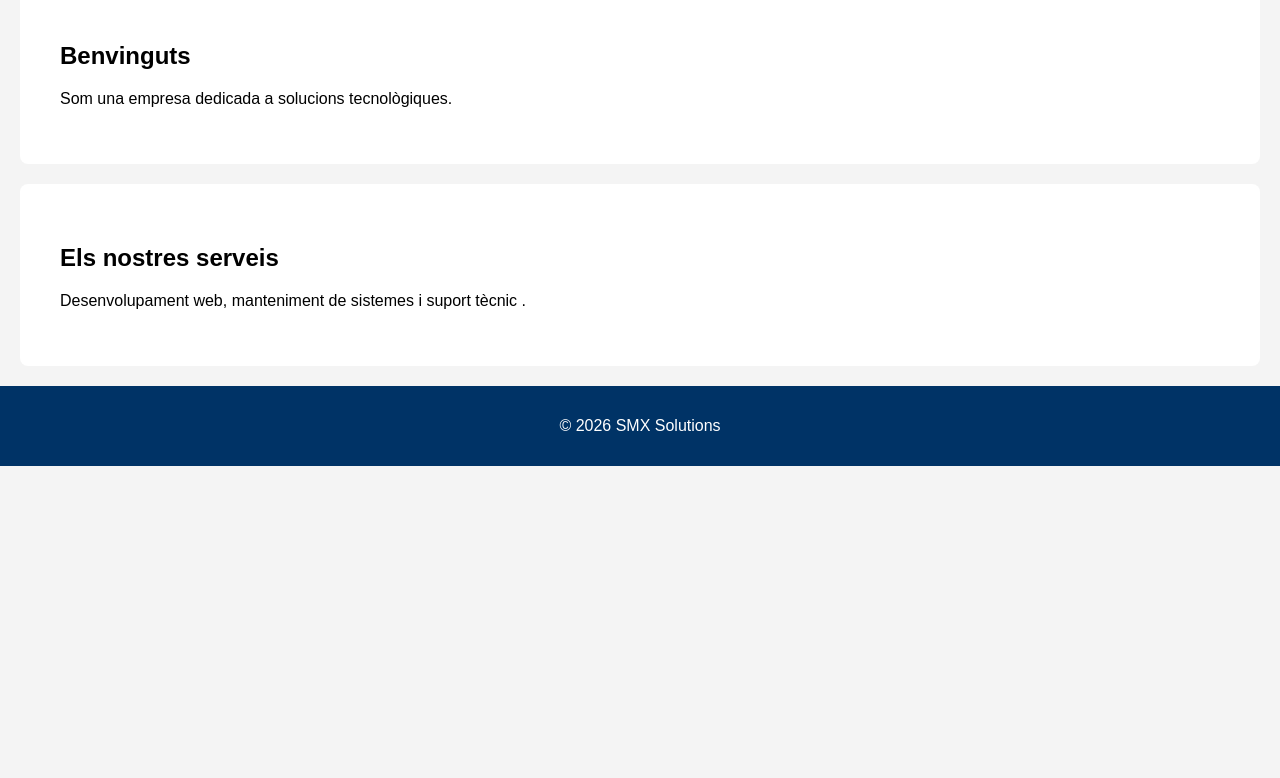
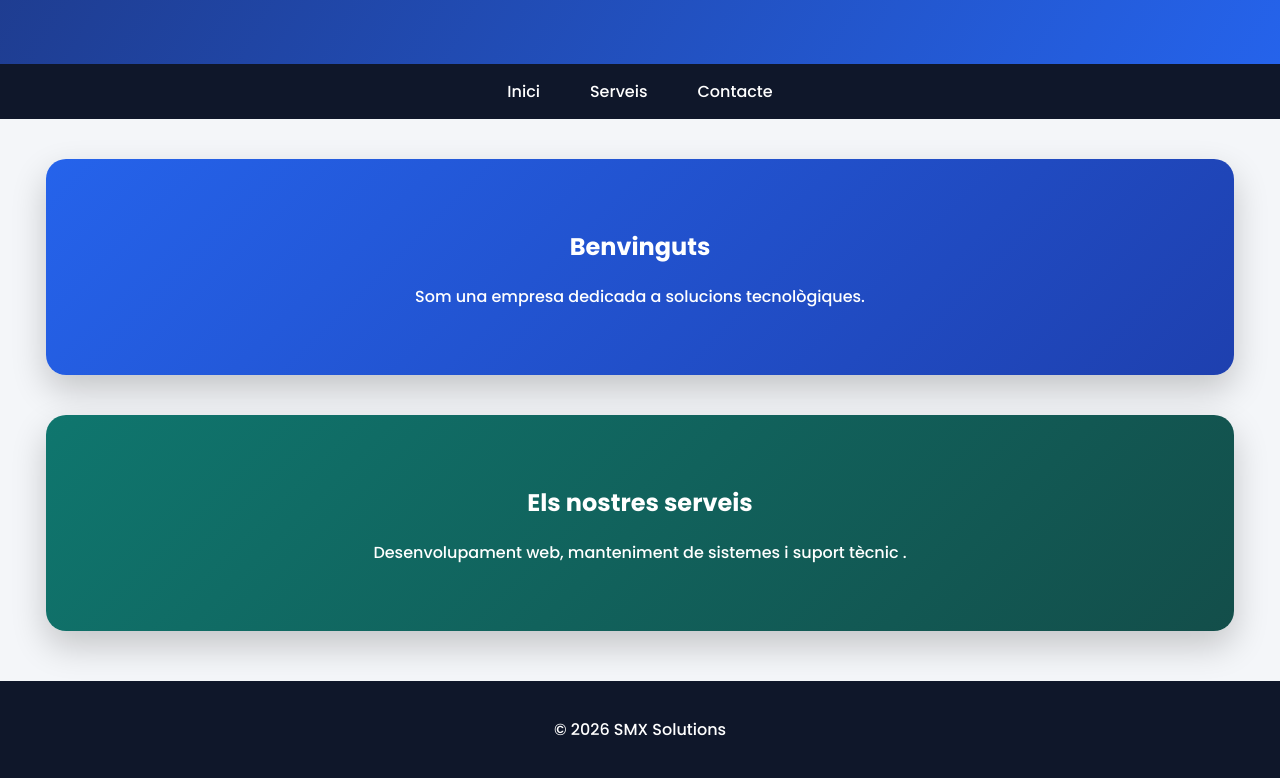
Before and after one commit to afterstrom/web_smx_m8, a plain HTML site: page index.html in a window 1280 px wide. Shown: the part 176-954 px from the top of the page. Before the commit the page ends 800 px from the top, so only its background shows below. Drawn offline with Linux system fonts and the light colour scheme.

Commit message:
Your message here

```diff
--- a/main.css
+++ b/main.css
@@ -1,52 +1,119 @@
+/* Google Font */
+@import url('https://fonts.googleapis.com/css2?family=Poppins:wght@300;500;700&display=swap');
+
 body {
-    font-family: Arial, sans-serif;
     margin: 0;
-    background-color: #f4f4f4;
+    font-family: 'Poppins', sans-serif;
+    background-color: #f4f6f9;
+    color: #1e293b;
 }
 
+/* HEADER */
 header {
-    background-color: #003366;
+    background: linear-gradient(120deg, #1e3a8a, #2563eb);
     color: white;
-    padding: 20px;
     text-align: center;
+    padding: 40px 20px;
+    font-size: 28px;
+    font-weight: 700;
 }
 
+/* NAVIGATION */
 nav {
-    background-color: #005599;
+    background: #0f172a;
 }
 
 nav ul {
     list-style: none;
     margin: 0;
-    padding: 0;
+    padding: 15px;
     display: flex;
     justify-content: center;
 }
 
 nav li {
-    margin: 0 15px;
+    margin: 0 25px;
 }
 
 nav a {
+    text-decoration: none;
     color: white;
-    text-decoration: none;
-    font-weight: bold;
+    font-weight: 500;
+    transition: 0.3s;
 }
 
 nav a:hover {
-    color: #ffcc00;
+    color: #16f94b;
 }
 
+/* SECTIONS */
 section {
-    padding: 40px;
-    background-color: white;
-    margin: 20px;
-    border-radius: 8px;
+    background: white;
+    margin: 40px auto;
+    padding: 50px;
+    width: 80%;
+    border-radius: 15px;
+    box-shadow: 0 10px 30px rgba(0,0,0,0.08);
+    text-align: center;
 }
 
+/* SERVICE BOX */
+.service-box {
+    background: #f1f5f9;
+    margin: 20px 0;
+    padding: 25px;
+    border-radius: 12px;
+    transition: 0.3s ease;
+}
+
+.service-box:hover {
+    transform: translateY(-5px);
+    box-shadow: 0 10px 20px rgba(0,0,0,0.15);
+}
+
+/* SECTIONS - Colorful Background */
+section {
+    margin: 40px auto;
+    padding: 50px;
+    width: 85%;
+    border-radius: 20px;
+    text-align: center;
+    color: white;
+
+    background: linear-gradient(135deg, #2563eb, #1e40af);
+    box-shadow: 0 15px 35px rgba(0, 0, 0, 0.2);
+}
+
+/* Different color for services section */
+#serveis {
+    background: linear-gradient(135deg, #0f766e, #134e4a);
+}
+
+/* SERVICE BOX */
+.service-box {
+    background: rgba(255, 255, 255, 0.15);
+    padding: 25px;
+    margin: 20px 0;
+    border-radius: 15px;
+    backdrop-filter: blur(10px);
+    transition: 0.3s;
+}
+
+.service-box:hover {
+    transform: scale(1.05);
+    background: rgba(255, 255, 255, 0.25);
+}
+}
+
+.btn:hover {
+    background: #ea580c;
+}
+
+/* FOOTER */
 footer {
-    background-color: #003366;
+    background: #0f172a;
     color: white;
     text-align: center;
-    padding: 15px;
+    padding: 20px;
+    margin-top: 50px;
 }
```
Also changed, not shown: index.html (line endings or trailing spaces).
